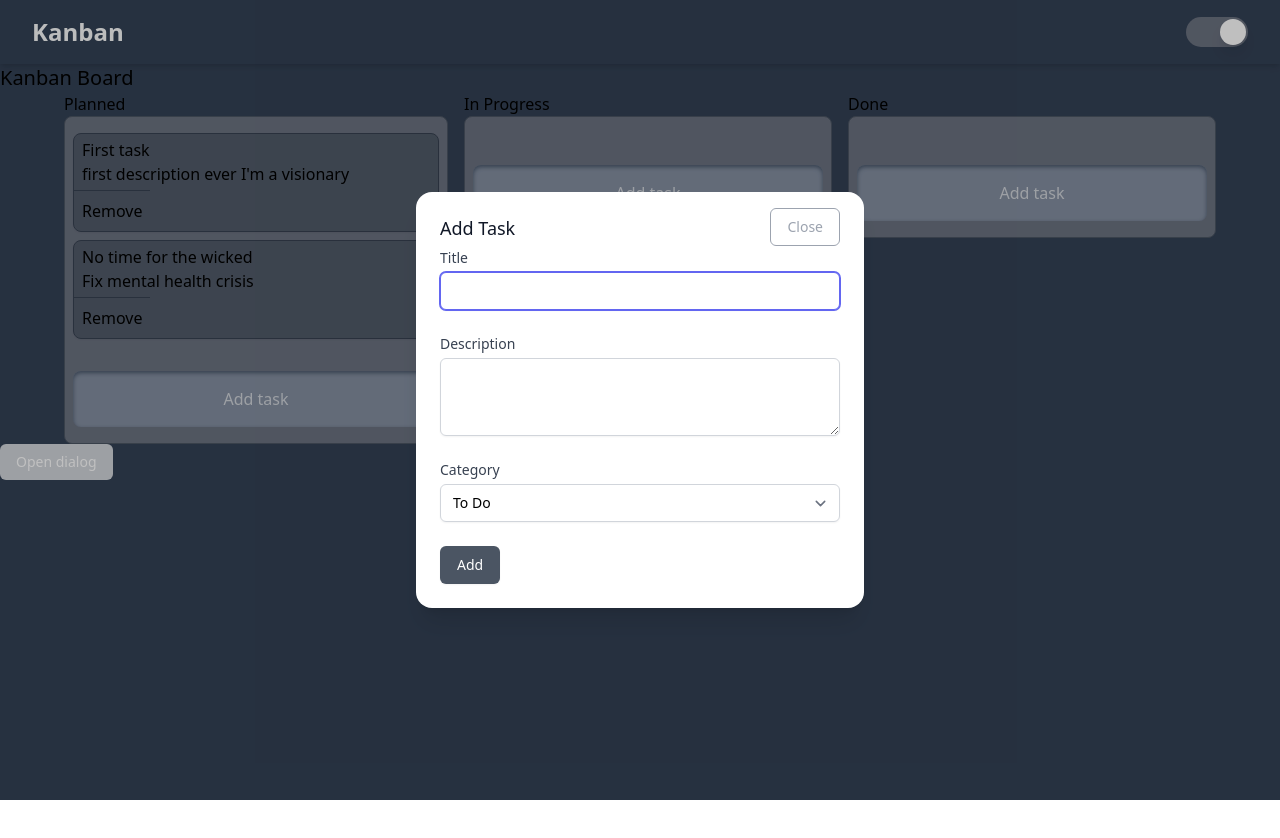
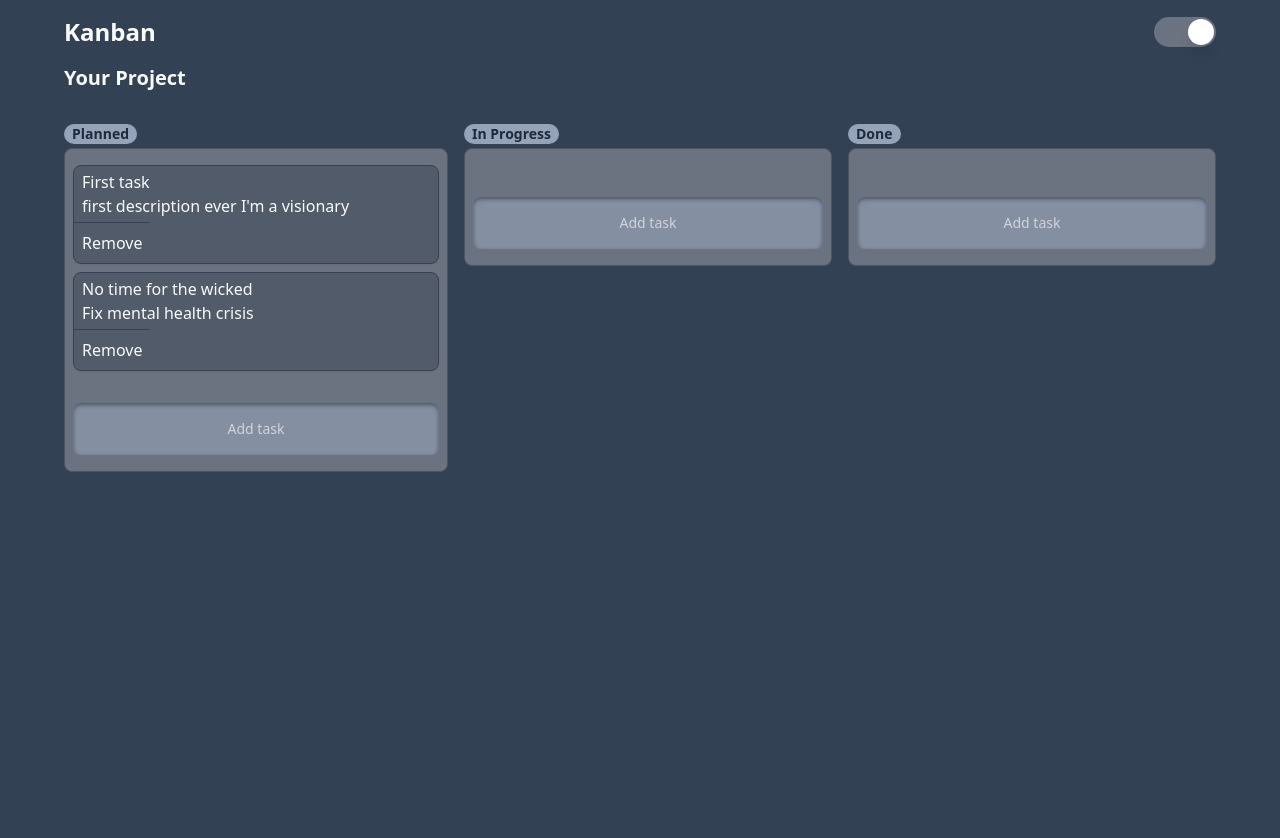
Before and after one commit to vlaier/Kanban-Boards, a Next.js app: page / in a window 1280 px wide. Shown: the top 838 px of the page. Before the commit the page ends 800 px from the top, so only its background shows below. Built offline with nearby package versions, Linux system fonts and the light colour scheme.

Commit message:
feat: add some styling and improved adding tasks

```diff
--- a/src/components/board/form/TaskForm.tsx
+++ b/src/components/board/form/TaskForm.tsx
@@ -3,8 +3,10 @@ import { Fragment, useState } from 'react';
 import { useForm } from 'react-hook-form';
 import { KanbanCardLite } from '..';
 import { useTasks, useTasksDispatch } from '../BoardContext';
-export const TaskFormModal = () => {
-  const [isOpen, setIsOpen] = useState(true);
+export const TaskFormModal: React.FC<{ children: React.ReactNode }> = ({
+  children,
+}) => {
+  const [isOpen, setIsOpen] = useState(false);
 
   function closeModal() {
     setIsOpen(false);
@@ -20,9 +22,9 @@ export const TaskFormModal = () => {
         <button
           type="button"
           onClick={openModal}
-          className="rounded-md bg-gray-300 px-4 py-2 text-sm font-medium text-white hover:bg-opacity-30 focus:outline-none focus-visible:ring-2 focus-visible:ring-white focus-visible:ring-opacity-75"
+          className="rounded-md bg-gray-300 w-full text-sm font-medium text-white hover:bg-opacity-30 focus:outline-none focus-visible:ring-2 focus-visible:ring-white focus-visible:ring-opacity-75 bg-transparent"
         >
-          Open dialog
+          {children}
         </button>
       </div>
 
--- a/src/components/board/grid/Board.tsx
+++ b/src/components/board/grid/Board.tsx
@@ -29,17 +29,23 @@ const Board: React.FC = () => {
   };
   return (
     <DndContext onDragEnd={handleDragEnd} sensors={sensors}>
-      <div className="grid grid-cols-1 md:grid-cols-3 space-x-4 px-16">
+      <div className="grid grid-cols-1 md:grid-cols-3 space-x-4">
         <div>
-          <h3>Planned</h3>
+          <h3 className="mb-1 px-2 p-y-1 bg-slate-400 text-slate-800 font-bold text-sm w-fit rounded-full">
+            Planned
+          </h3>
           <Category id={'0'} category="toDo" />
         </div>
         <div>
-          <h3>In Progress</h3>
+          <h3 className="mb-1 px-2 p-y-1 bg-slate-400 text-slate-800 font-bold text-sm w-fit rounded-full">
+            In Progress
+          </h3>
           <Category id={'1'} category="inProgress" />
         </div>
         <div>
-          <h3>Done</h3>
+          <h3 className="mb-1 px-2 p-y-1 bg-slate-400 text-slate-800 font-bold text-sm w-fit rounded-full">
+            Done
+          </h3>
           <Category id={'2'} category="done" />
         </div>
       </div>
--- a/src/components/board/section/Category.tsx
+++ b/src/components/board/section/Category.tsx
@@ -1,6 +1,7 @@
 import { useTasks } from '../BoardContext';
 import { TaskCard } from '../card/Task';
 import { Droppable } from '../dnd/Droppable';
+import { TaskFormModal } from '../form/TaskForm';
 
 export const Category: React.FC<{ id: string; category: string }> = (props) => {
   const tasks = useTasks();
@@ -16,9 +17,11 @@ export const Category: React.FC<{ id: string; category: string }> = (props) => {
       <div className="w-full">
         <div className="space-y-2   py-4 px-2 w-full ">{tasksElements}</div>
         <div className="space-y-2   py-4 px-2 w-full ">
-          <button className="rounded-lg shadow-inner dark:shadow-slate-600 shadow-gray-400  w-full overflow-hidden bg-gray-100 dark:bg-slate-400/60 py-4 dark:text-gray-300">
-            Add task
-          </button>
+          <TaskFormModal>
+            <button className="rounded-lg shadow-inner dark:shadow-slate-600 shadow-gray-400  w-full overflow-hidden bg-gray-100 dark:bg-slate-400/60 py-4 dark:text-gray-300">
+              Add task
+            </button>
+          </TaskFormModal>
         </div>
       </div>
     </Droppable>
--- a/src/components/navigation/navbar/Navbar.tsx
+++ b/src/components/navigation/navbar/Navbar.tsx
@@ -3,7 +3,7 @@ const Navbar: React.FC<{ Toggle: JSX.Element; title: string }> = ({
   title,
 }) => {
   return (
-    <div className="shadow-md w-screen py-4 px-8 flex items-center justify-between bg-gray-100 dark:bg-slate-700">
+    <div className="py-4 px-16 flex items-center justify-between bg-gray-100 dark:bg-slate-700">
       <h1 className="text-slate-800 dark:text-gray-50 text-2xl font-bold">
         {title}
       </h1>
--- a/src/pages/index.tsx
+++ b/src/pages/index.tsx
@@ -19,13 +19,11 @@ export default function Home() {
         <link rel="icon" href="/favicon.ico" />
       </Head>
       <div className={`${isDark && 'dark'}`}>
-        <main className="min-h-screen bg-gray-50 dark:bg-slate-700 ">
-          <Navbar Toggle={Switch} title="Kanban" />
-
-          <h1 className="text-xl ">Kanban Board</h1>
+        <Navbar Toggle={Switch} title="Kanban" />
+        <main className="min-h-screen bg-gray-50 dark:bg-slate-700 px-16 dark:text-gray-50">
+          <h2 className="text-xl font-bold mb-8">Your Project</h2>
           <BoardContextProvider initialTasks={mockBasicBoardProps.base}>
             <Board />
-            <TaskFormModal />
           </BoardContextProvider>
         </main>
       </div>
```
